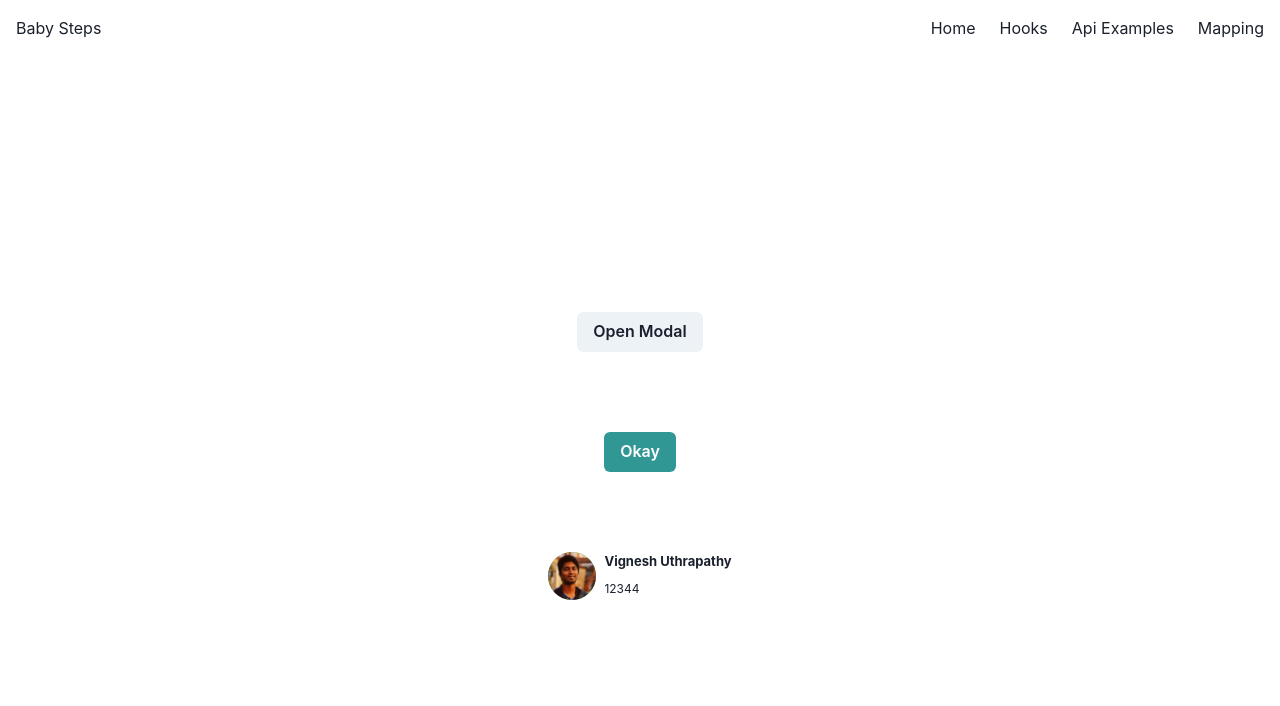
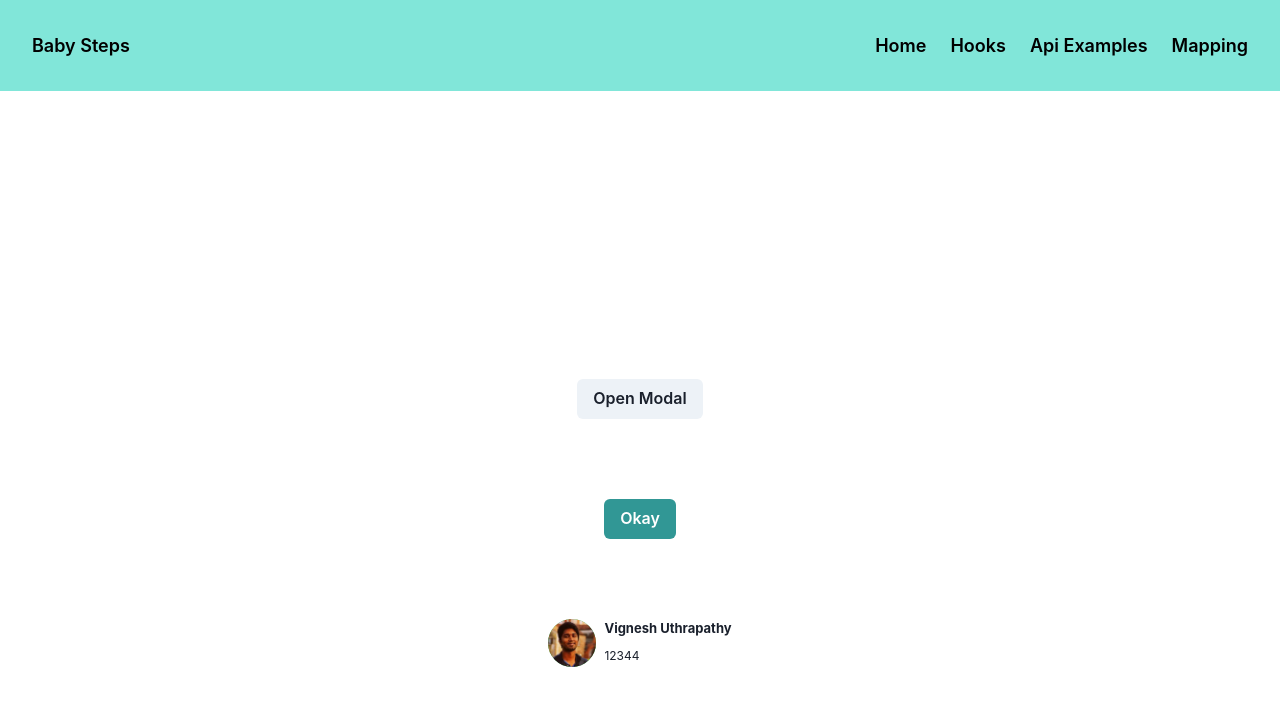
Before and after one commit to aravindasiva/baby-steps, a Next.js app: page / in a window 1280 px wide. Shown: the top 706 px of the page. Built offline with nearby package versions, Linux system fonts and the light colour scheme.

Commit message:
UI changes

```diff
--- a/components/SiteHeader/index.tsx
+++ b/components/SiteHeader/index.tsx
@@ -3,22 +3,32 @@ import React from 'react'
 
 const SiteHeader = () => {
   return (
-   <Flex p={4}>
+    <Flex align="center"
+      justify="space-between"
+      wrap="wrap"
+      w="100%"
+      mb={8}
+      p={8}
+      bgColor='teal.200'
+      fontSize={18}
+      fontWeight='semibold'
+      textColor='black'
+    >
       <Box>
         Baby Steps
       </Box>
-     <Spacer/>
+      <Spacer />
       <Stack direction={'row'} spacing={6}>
-       <Link href='/'>
+        <Link style={{ textDecoration: 'none' }} href='/'>
           Home
         </Link>
-       <Link href='/hooks'>
+        <Link style={{ textDecoration: 'none' }} href='/hooks'>
           Hooks
         </Link>
-       <Link href='/apitest'>
+        <Link style={{ textDecoration: 'none' }} href='/apitest'>
           Api Examples
         </Link>
-       <Link href='/mapping'>
+        <Link style={{ textDecoration: 'none' }} href='/mapping'>
           Mapping
         </Link>
       </Stack>
```
Also changed, not shown: containers/MappingContainer/index.tsx (+9 -8 lines). Lines whose indentation alone changed are shown as unchanged.
